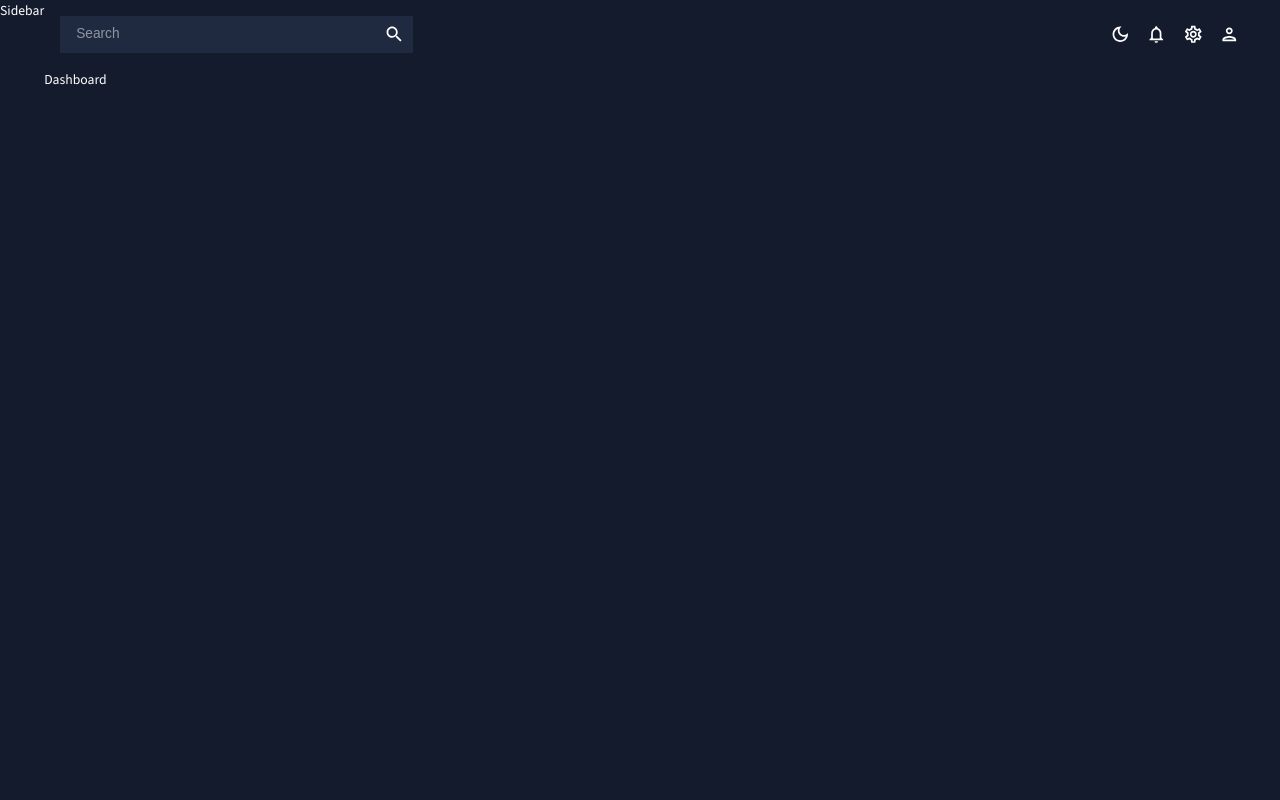
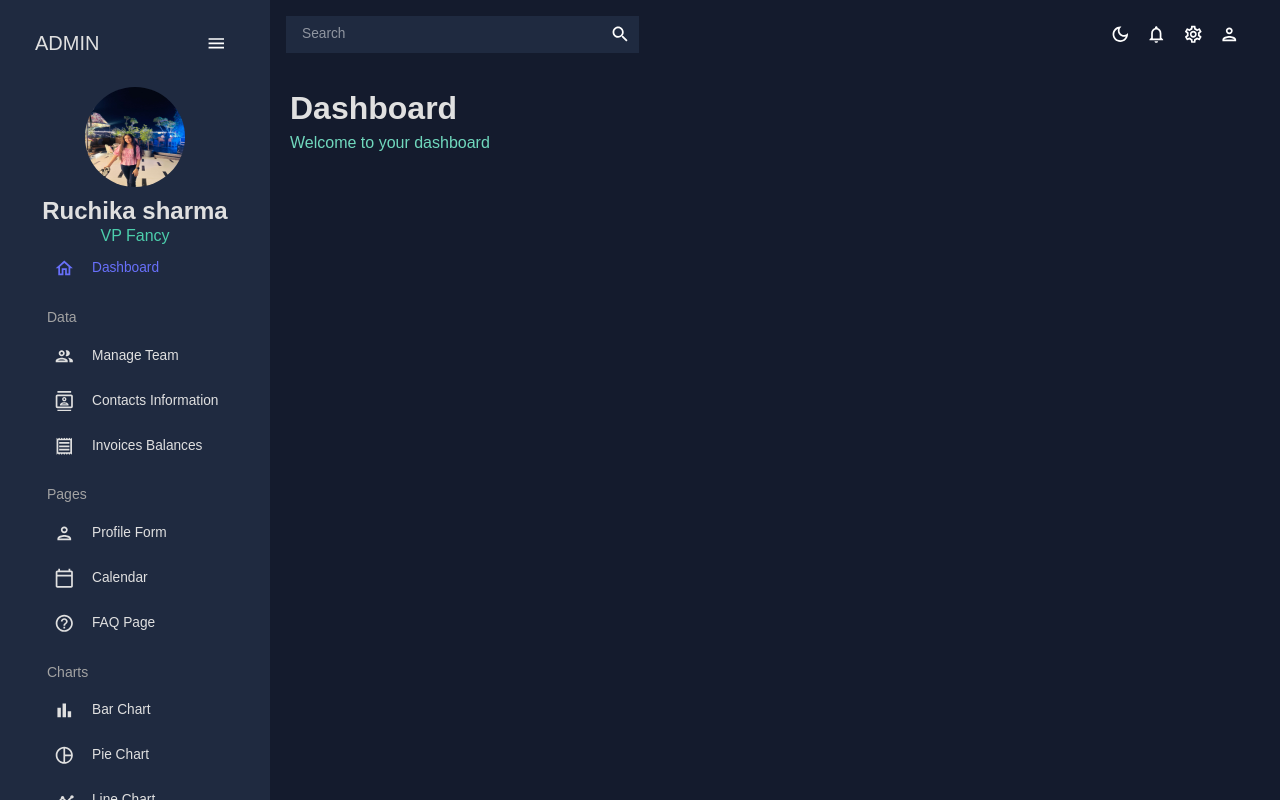
Before and after one commit to ruchik02/admin-dashboard, a React (Create React App) app in the folder admin-dash/: page / in a window 1280 px wide. Built offline with nearby package versions, Linux system fonts and the light colour scheme.

Commit message:
sidebar added , header component added reinstall sidebar package downgrade package

```diff
--- a/admin-dash/package.json
+++ b/admin-dash/package.json
@@ -23,7 +23,7 @@
     "formik": "^2.4.5",
     "react": "^18.2.0",
     "react-dom": "^18.2.0",
-    "react-pro-sidebar": "^1.1.0-alpha.1",
+    "react-pro-sidebar": "^0.7.1",
     "react-router-dom": "^6.21.1",
     "react-scripts": "5.0.1",
     "web-vitals": "^2.1.4",
--- /dev/null
+++ b/admin-dash/src/components/Headers.jsx
@@ -0,0 +1,24 @@
+import { Typography, Box, useTheme } from "@mui/material";
+import { tokens } from "../theme";
+
+const Headers = ({ title, subtitle }) => {
+  const theme = useTheme();
+  const colors = tokens(theme.palette.mode);
+  return (
+    <Box mb="30px">
+      <Typography
+        variant="h2"
+        color={colors.grey[100]}
+        fontWeight="bold"
+        sx={{ m: "0 0 5px 0" }}
+      >
+        {title}
+      </Typography>
+      <Typography variant="h5" color={colors.greenAccent[400]}>
+        {subtitle}
+      </Typography>
+    </Box>
+  );
+};
+
+export default Headers;
--- a/admin-dash/src/index.css
+++ b/admin-dash/src/index.css
@@ -28,3 +28,9 @@ body,
 ::-webkit-scrollbar-track:hover{
   background: #555;
 }
+.pro-menu-item:active{
+  color: "#6870fa";
+}
+.pro-inner-item:hover{
+  color: "#868dfb";
+}
--- a/admin-dash/src/screens/dashboard/index.jsx
+++ b/admin-dash/src/screens/dashboard/index.jsx
@@ -1,11 +1,18 @@
+import { Box } from '@mui/material'
 import React from 'react'
+import Headers from '../../components/Headers'
 
 const Dashboard = () => {
   return (
-    <div>
-      Dashboard
-    </div>
+   <Box m="20px">
+    {/* Header */}
+    <Box display="flex" justifyContent="space-between" alignItems="center">
+      <Headers title="Dashboard" subtitle="Welcome to your dashboard"/>
+
+    </Box>
+
+   </Box>
   )
 }
 
-export default Dashboard
+export default Dashboard;
--- a/admin-dash/src/screens/global/Sidebar.jsx
+++ b/admin-dash/src/screens/global/Sidebar.jsx
@@ -1,11 +1,227 @@
-import React from 'react'
+import React, { useState } from "react";
+import { ProSidebar, Menu, MenuItem } from "react-pro-sidebar";
+import { Box, IconButton, Typography, useTheme } from "@mui/material";
+import { Link } from "react-router-dom";
+import userImage from "../../assets/user.jpeg";
+import "react-pro-sidebar/dist/css/styles.css";
+import { tokens } from "../../theme";
+import HomeOutlinedIcon from "@mui/icons-material/HomeOutlined";
+import PeopleOutlinedIcon from "@mui/icons-material/PeopleOutlined";
+import ContactsOutlinedIcon from "@mui/icons-material/ContactsOutlined";
+import ReceiptOutlinedIcon from "@mui/icons-material/ReceiptOutlined";
+import PersonOutlinedIcon from "@mui/icons-material/PersonOutlined";
+import CalendarTodayOutlinedIcon from "@mui/icons-material/CalendarTodayOutlined";
+import HelpOutlineOutlinedIcon from "@mui/icons-material/HelpOutlineOutlined";
+import BarChartOutlinedIcon from "@mui/icons-material/BarChartOutlined";
+import PieChartOutlineOutlinedIcon from "@mui/icons-material/PieChartOutlineOutlined";
+import TimelineOutlinedIcon from "@mui/icons-material/TimelineOutlined";
+import MenuOutlinedIcon from "@mui/icons-material/MenuOutlined";
+import MapOutlinedIcon from "@mui/icons-material/MapOutlined";
+
+const Item = ({ title, to, icon, selected, setSelected }) => {
+  const theme = useTheme();
+  const colors = tokens(theme.palette.mode);
+  return (
+    <MenuItem
+      active={selected === title}
+      style={{
+        color: colors.grey[100],
+      }}
+      onClick={() => setSelected(title)}
+      icon={icon}
+    >
+      <Typography>{title}</Typography>
+      <Link to={to} />
+    </MenuItem>
+  );
+};
 
 const Sidebar = () => {
+  const theme = useTheme();
+  const colors = tokens(theme.palette.mode);
+  const [isCollapse, setIsCollapse] = useState(false);
+  const [selected, setSelected] = useState("Dashboard");
   return (
-    <div>
-      Sidebar
-    </div>
-  )
-}
+    <Box
+      sx={{
+        "& .pro-sidebar-inner": {
+          background: `${colors.primary[400]} !important`,
+        },
+        "& .pro-icon-wrapper": {
+          backgroundColor: "transparent !important",
+        },
+        "& .pro-inner-item": {
+          padding: "5px 35px 5px 20px !important",
+        },
+        "& .pro-inner-item:hover": {
+          color: "#868dfb !important",
+        },
+        "& .pro-menu-item.active": {
+          color: "#6870fa !important",
+        },
+      }}
+    >
+      <ProSidebar backgroundColor={colors.primary[400]} collapsed={isCollapse}>
+        <Menu iconShape="square">
+          {/* LOGO AND MENU ICON */}
+          <MenuItem
+            onClick={() => setIsCollapse(!isCollapse)}
+            icon={isCollapse ? <MenuOutlinedIcon /> : undefined}
+            style={{
+              margin: "10px 0 20px 0",
+              color: colors.grey[100],
+            }}
+          >
+            {!isCollapse && (
+              <Box
+                display="flex"
+                justifyContent="space-between"
+                alignItems="center"
+                ml="15px"
+              >
+                <Typography variant="h4" color={colors.grey[100]}>
+                  ADMIN
+                </Typography>
+                <IconButton onClick={() => setIsCollapse(!isCollapse)}>
+                  <MenuOutlinedIcon />
+                </IconButton>
+              </Box>
+            )}
+          </MenuItem>
 
-export default Sidebar
+          {/* USER */}
+          {!isCollapse && (
+            <Box mb="2">
+              <Box display="flex" justifyContent="center" alignItems="center">
+                <img
+                  alt="profile-image"
+                  width="100px"
+                  height="100px"
+                  src={userImage}
+                  style={{ cursor: "pointer", borderRadius: "50%" }}
+                />
+              </Box>
+              <Box textAlign="center">
+                <Typography
+                  variant="h3"
+                  color={colors.grey[100]}
+                  fontWeight="bold"
+                  sx={{ m: "10px 0 0 0" }}
+                >
+                  Ruchika sharma
+                </Typography>
+                <Typography variant="h5" color={colors.greenAccent[500]}>
+                  VP Fancy{" "}
+                </Typography>
+              </Box>
+            </Box>
+          )}
+
+          {/* Menu Icon */}
+          <Box paddingLeft={isCollapse ? undefined : "10%"}>
+            <Item
+              title="Dashboard"
+              to="/"
+              icon={<HomeOutlinedIcon />}
+              selected={selected}
+              setSelected={setSelected}
+            />
+            <Typography
+              variant="h6"
+              color={colors.grey[300]}
+              sx={{ m: "15px 0 5px 20px" }}
+            >
+              Data
+            </Typography>
+            <Item
+              title="Manage Team"
+              to="/team"
+              icon={<PeopleOutlinedIcon />}
+              selected={selected}
+              setSelected={setSelected}
+            />
+            <Item
+              title="Contacts Information"
+              to="/contacts"
+              icon={<ContactsOutlinedIcon />}
+              selected={selected}
+              setSelected={setSelected}
+            />
+            <Item
+              title="Invoices Balances"
+              to="/invoices"
+              icon={<ReceiptOutlinedIcon />}
+              selected={selected}
+              setSelected={setSelected}
+            />
+            <Typography
+              variant="h6"
+              color={colors.grey[300]}
+              sx={{ m: "15px 0 5px 20px" }}
+            >
+              Pages
+            </Typography>
+            <Item
+              title="Profile Form"
+              to="/form"
+              icon={<PersonOutlinedIcon />}
+              selected={selected}
+              setSelected={setSelected}
+            />
+            <Item
+              title="Calendar"
+              to="/calendar"
+              icon={<CalendarTodayOutlinedIcon />}
+              selected={selected}
+              setSelected={setSelected}
+            />
+            <Item
+              title="FAQ Page"
+              to="/faq"
+              icon={<HelpOutlineOutlinedIcon />}
+              selected={selected}
+              setSelected={setSelected}
+            />
+            <Typography
+              variant="h6"
+              color={colors.grey[300]}
+              sx={{ m: "15px 0 5px 20px" }}
+            >
+              Charts
+            </Typography>
+            <Item
+              title="Bar Chart"
+              to="/bar"
+              icon={<BarChartOutlinedIcon />}
+              selected={selected}
+              setSelected={setSelected}
+            />
+            <Item
+              title="Pie Chart"
+              to="/pie"
+              icon={<PieChartOutlineOutlinedIcon />}
+              selected={selected}
+              setSelected={setSelected}
+            />
+            <Item
+              title="Line Chart"
+              to="/line"
+              icon={<TimelineOutlinedIcon />}
+              selected={selected}
+              setSelected={setSelected}
+            />
+            <Item
+              title="Geography Chart"
+              to="/geography"
+              icon={<MapOutlinedIcon />}
+              selected={selected}
+              setSelected={setSelected}
+            />
+          </Box>
+        </Menu>
+      </ProSidebar>
+    </Box>
+  );
+};
+
+export default Sidebar;
```
Also changed, not shown: admin-dash/src/assets/user.jpeg (added).
